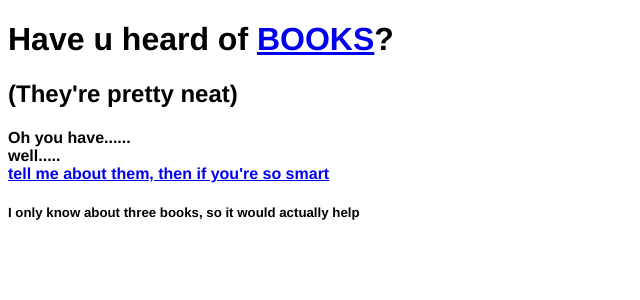
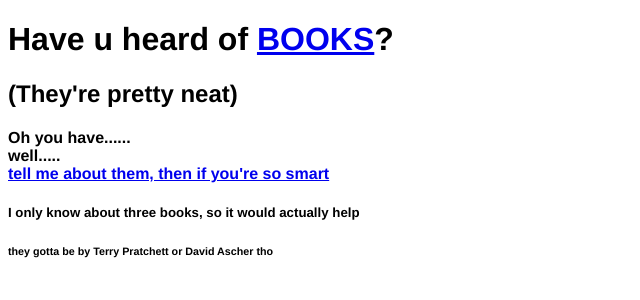
Before and after one commit to saerx/books_manager_hw, a Flask app: page / in a window 1280 px wide. Shown: the part 70-370 px from the top of the page, without its empty margins (0-640 px from the left). Run offline with Flask 2, Linux system fonts and the light colour scheme.

Commit message:
edited Home

```diff
--- a/templates/index.html
+++ b/templates/index.html
@@ -13,4 +13,6 @@
 
 <h5>I only know about three books, so it would actually help</h5>
 
+<h6>they gotta be by Terry Pratchett or David Ascher tho</h6>
+
 {% endblock %}
```
